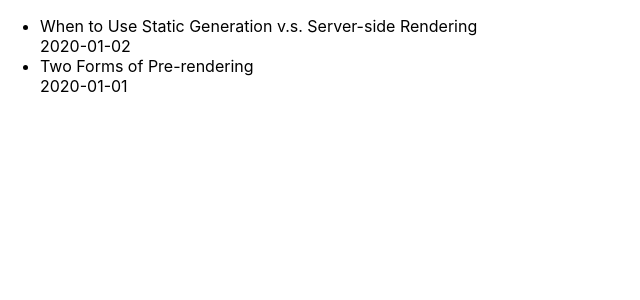
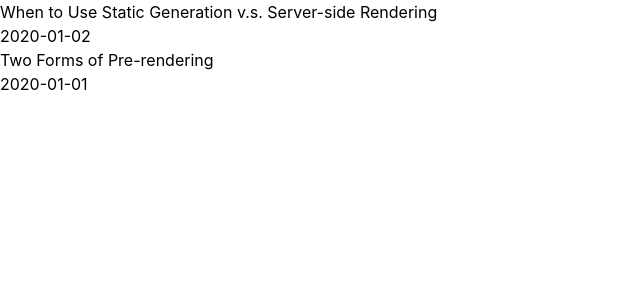
Before and after one commit to donggoolosori/dk.log, a Next.js app: page / in a window 1280 px wide. Shown: the top 300 px of the page, without its empty margins (0-640 px from the left). Built offline with nearby package versions, Linux system fonts and the light colour scheme.

Commit message:
feat: tailwind 설정 완료

```diff
--- a/package.json
+++ b/package.json
@@ -19,8 +19,11 @@
   "devDependencies": {
     "@types/node": "17.0.21",
     "@types/react": "17.0.40",
+    "autoprefixer": "^10.4.2",
     "eslint": "8.10.0",
     "eslint-config-next": "12.1.0",
+    "postcss": "^8.4.8",
+    "tailwindcss": "^3.0.23",
     "typescript": "4.6.2"
   }
 }
--- a/pages/posts/[id].tsx
+++ b/pages/posts/[id].tsx
@@ -13,9 +13,7 @@ export default function Post({ postData }: Props) {
       <Head>
         <title>{postData.title}</title>
       </Head>
-      {postData.id}
-      <br />
-      {postData.title}
+      <h1 className="text-3xl">{postData.title}</h1>
       <br />
       {postData.date}
       <br />
--- /dev/null
+++ b/postcss.config.js
@@ -0,0 +1,6 @@
+module.exports = {
+  plugins: {
+    tailwindcss: {},
+    autoprefixer: {},
+  },
+}
--- a/styles/globals.css
+++ b/styles/globals.css
@@ -1,3 +1,7 @@
+@tailwind base;
+@tailwind components;
+@tailwind utilities;
+
 html,
 body {
   padding: 0;
--- /dev/null
+++ b/tailwind.config.js
@@ -0,0 +1,10 @@
+module.exports = {
+  content: [
+    './pages/**/*.{js,jsx,ts,tsx}',
+    './components/**/*.{js,jsx,ts,tsx}',
+  ],
+  theme: {
+    extend: {},
+  },
+  plugins: [],
+};
```
Also changed, not shown: 1 other file (tests, documents, lock files or other folders).
